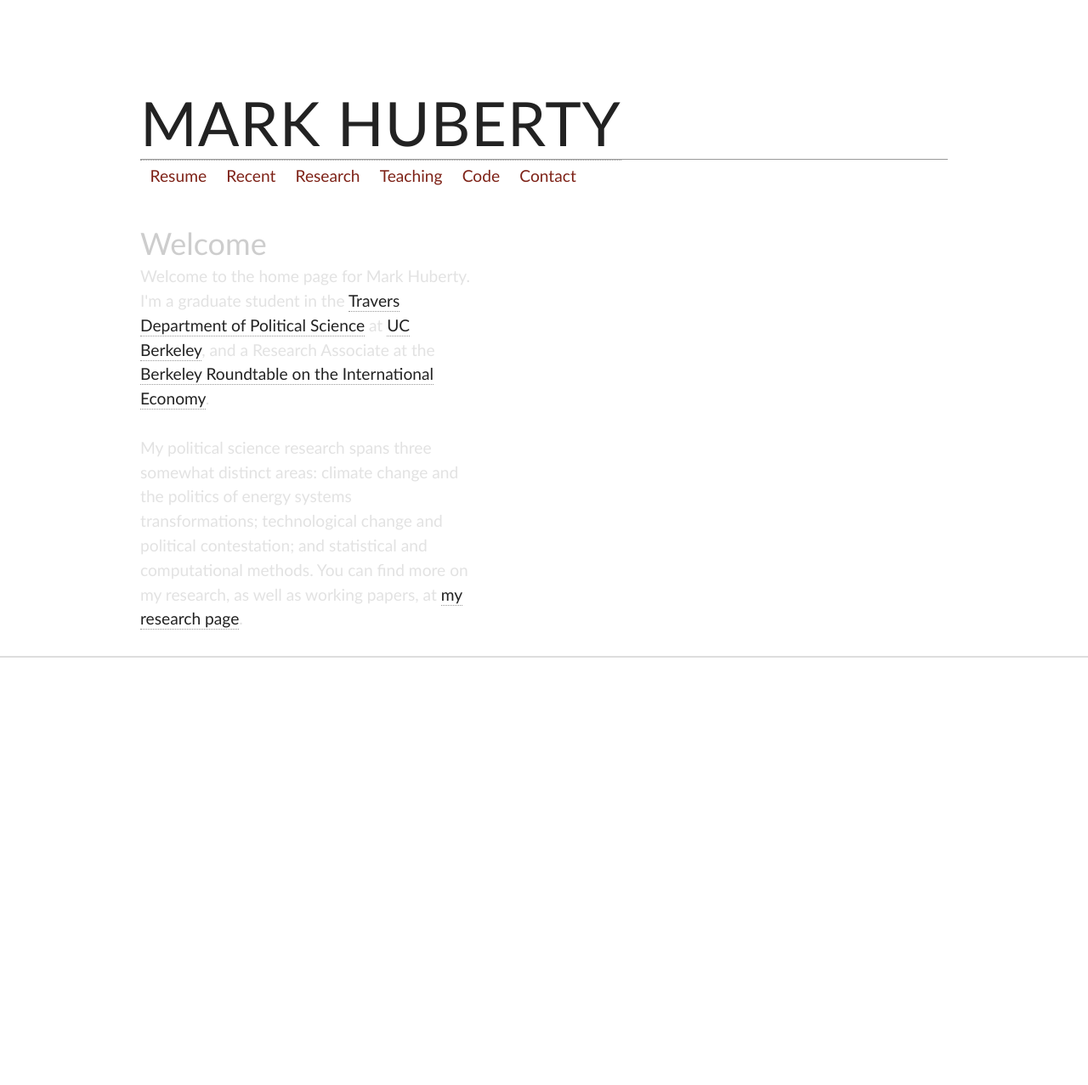
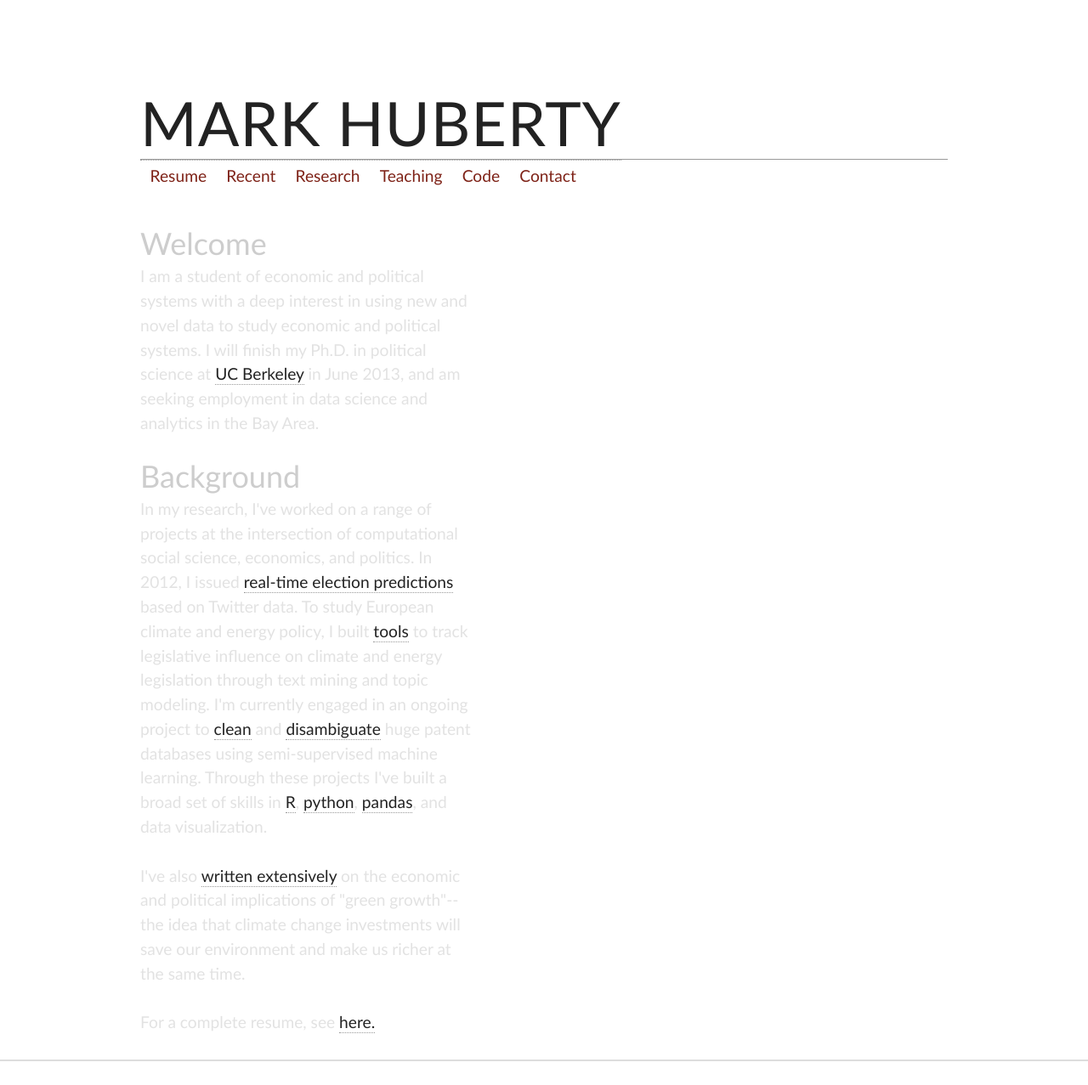
Before and after one commit to markhuberty/markhuberty.github.com, a Jekyll site: the page built from index.html, in a window 1280 px wide. Shown: the whole page at 85% size. Built offline with Jekyll 4.4.1, drawn with Linux system fonts in a browser that asks for light colours; some web fonts are replaced; Markdown is read by kramdown in place of the engine named in the settings; before the commit the page ends 900 px from its top, so only the background shows below that.

Commit message:
Updated the intro page and added a new description of leghist

```diff
--- a/index.html
+++ b/index.html
@@ -8,22 +8,39 @@ title: Mark Huberty
 <h3>Welcome </h3>
 
 <p>
-  Welcome to the home page for Mark
-  Huberty. I'm a graduate student in the
-  <a href="http://polisci.berkeley.edu" >Travers Department of Political Science</a> at
-  <a href="http://berkeley.edu" >UC Berkeley</a>, and a Research Associate at the
-  <a href="http://brie.berkeley.edu" >Berkeley Roundtable on the International
-    Economy</a>.
+  I am a student of economic and political systems with a deep
+  interest in using new and novel data to study economic and political
+  systems. I will finish my Ph.D. in political science at
+  <a href="http://polisci.berkeley.edu">UC Berkeley</a> in June 2013,
+  and am seeking employment in data science and analytics in the Bay Area.
 </p>
-<p>My political science research spans
-  three somewhat distinct areas: climate
-  change and the politics of energy systems
-  transformations; technological change and
-  political contestation; and statistical and
-  computational methods. You can find more on
-  my research, as well as working papers, at
-  <a href="/publications.html">my research page</a>.
+
+<h3>Background</h3>
+<p>
+  In my research, I've worked on a range of projects at the
+  intersection of computational social science, economics, and
+  politics. In 2012, I issued <a href="http://californianewsservice.org/category/tweet-vote/">real-time election
+  predictions</a> based on Twitter data. To study European climate and
+  energy policy, I built <a href="./leghist.html">tools</a> to track
+  legislative influence on climate and energy legislation through text
+  mining and topic modeling. I'm currently engaged in an ongoing
+  project to <a href="https://github.com/markhuberty/psClean">clean</a>
+  and <a href="https://github.com/markhuberty/dedupe">disambiguate</a>
+  huge patent databases using semi-supervised machine
+  learning. Through these projects I've built a broad set of skills in
+  <a href="http://r-project.org">R</a>, <a href="http://www.python.org">python</a>, <a href="http://pandas.pydata.org">pandas</a>,
+  and data visualization.
 </p>
+<p>
+  I've
+  also <a href="./publications.html">written extensively</a> on the economic and political implications
+  of "green growth"--the idea that climate change investments will
+  save our environment and make us richer at the same time.
+</p>
+
+<p>For a complete resume, see <a href="./cv.html">here.</a></p>
+
+
 
 
 
```
Also changed, not shown: leghist.md (added, +21 -0 lines).
